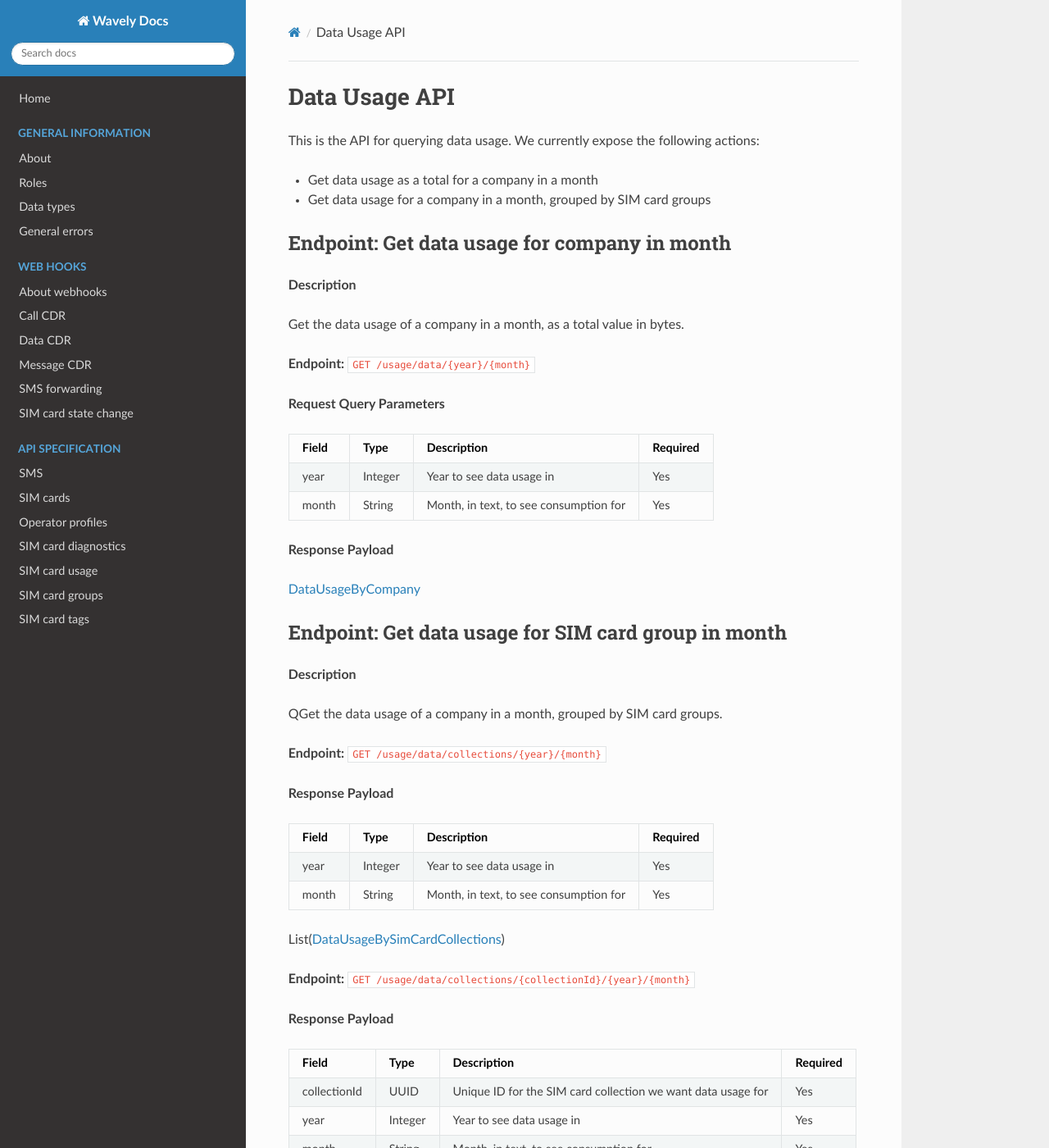
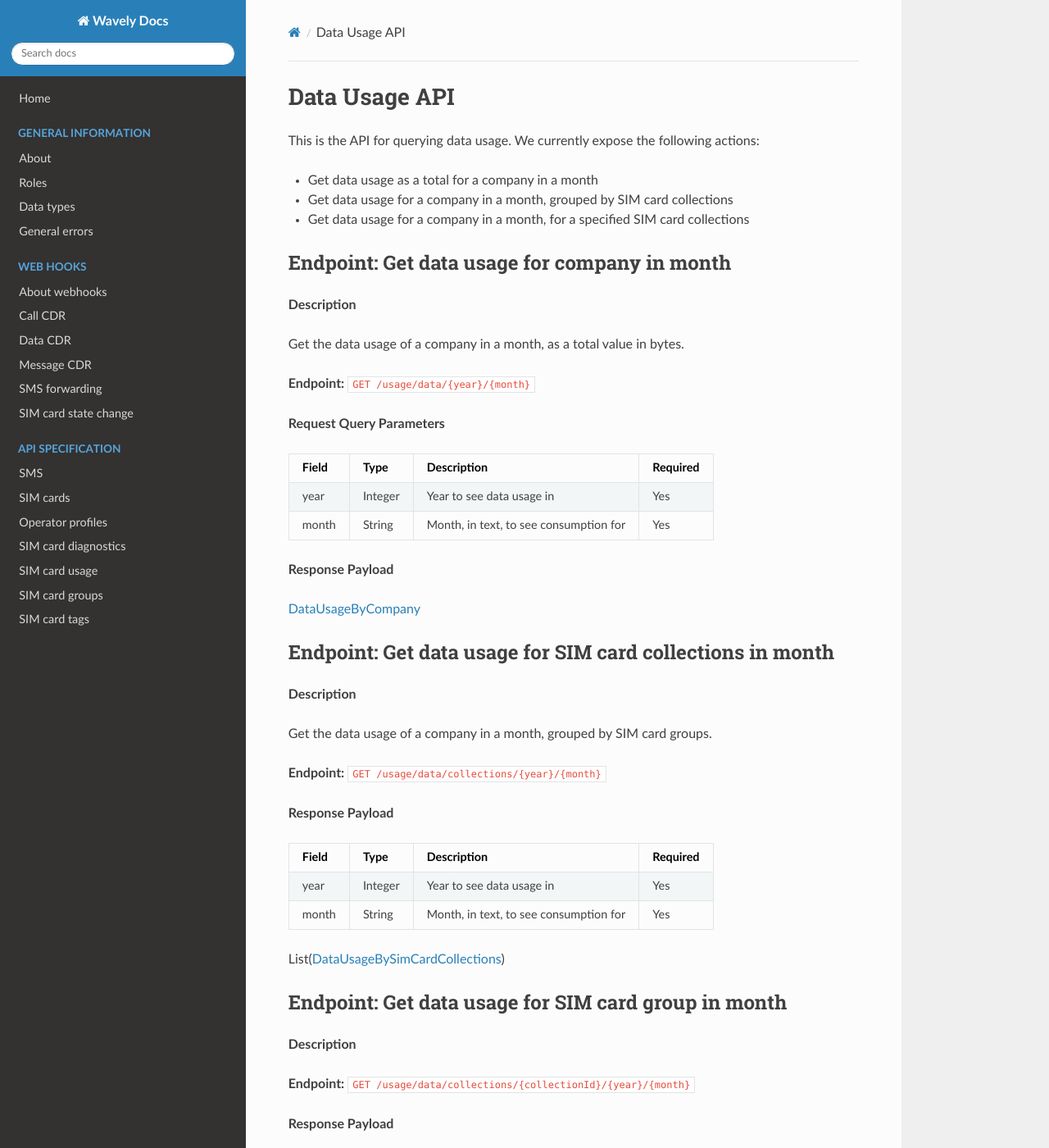
Before and after one commit to Wavelyio/wavely-docs, an MkDocs documentation site: the page built from docs/api/data-usage-api.md, in a window 1280 px wide and 1400 px high. Shown: the whole window at 82% size. Built offline with MkDocs 1.6.1, drawn with Linux system fonts in a browser that asks for light colours; nearby versions of some CDN libraries; old or Windows-style settings are respelled for this version of MkDocs.

Commit message:
:memo: Bits and bobs

```diff
--- a/docs/api/data-usage-api.md
+++ b/docs/api/data-usage-api.md
@@ -2,7 +2,8 @@
 This is the API for querying data usage. We currently expose the following actions:
 
 * Get data usage as a total for a company in a month
-* Get data usage for a company in a month, grouped by SIM card groups
+* Get data usage for a company in a month, grouped by SIM card collections
+* Get data usage for a company in a month, for a specified SIM card collections
 
 ## Endpoint: Get data usage for company in month
 
@@ -23,11 +24,11 @@ Get the data usage of a company in a month, as a total value in bytes.
 
 [DataUsageByCompany](/general-information/data-types/#DataUsageByCompany)
 
-## Endpoint: Get data usage for SIM card group in month
+## Endpoint: Get data usage for SIM card collections in month
 
 **Description**
 
-QGet the data usage of a company in a month, grouped by SIM card groups.
+Get the data usage of a company in a month, grouped by SIM card groups.
 
 **Endpoint:** `GET /usage/data/collections/{year}/{month}`
 
@@ -40,6 +41,10 @@ QGet the data usage of a company in a month, grouped by SIM card groups.
 
 List([DataUsageBySimCardCollections](/general-information/data-types/#DataUsageBySimCardCollections))
 
+## Endpoint: Get data usage for SIM card group in month
+
+**Description**
+
 **Endpoint:** `GET /usage/data/collections/{collectionId}/{year}/{month}`
 
 **Response Payload**
```
